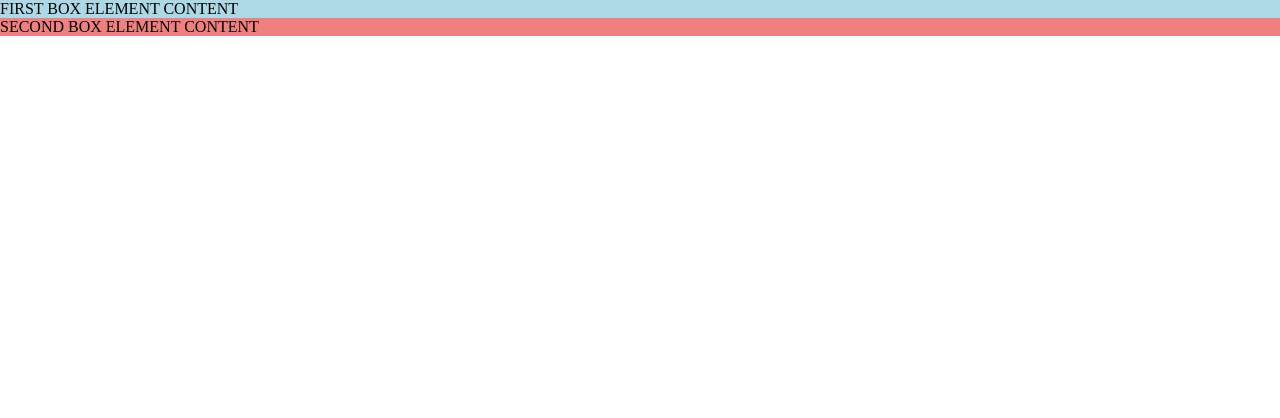
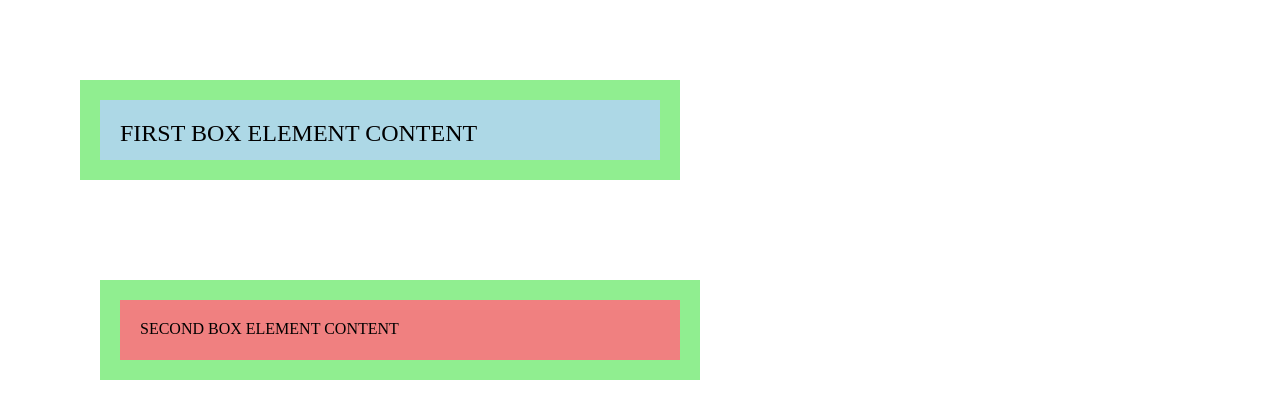
Before and after one commit to 20230218-KodeGo-Saturday-Activity/box-model, a plain HTML site: page index.html in a window 1280 px wide. Drawn offline with Linux system fonts and the light colour scheme.

Commit message:
finish task

```diff
--- a/css/styles.css
+++ b/css/styles.css
@@ -4,10 +4,28 @@
   box-sizing: border-box;
 }
 
+body {
+  font-size: 40px;
+  /* height: 100px;
+  width: 600px; */
+}
+
 .first-box {
   background-color: lightblue;
+  padding: 20px;
+  border: 20px solid lightgreen;
+  margin: 80px;
+  height: 100px;
+  width: 600px;
+  font-size: 1.5rem;
 }
 
 .second-box {
   background-color: lightcoral;
+  padding: 20px;
+  border: 20px solid lightgreen;
+  margin: 100px;
+  height: 100px;
+  width: 600px;
+  font-size: 1rem;
 }
```
